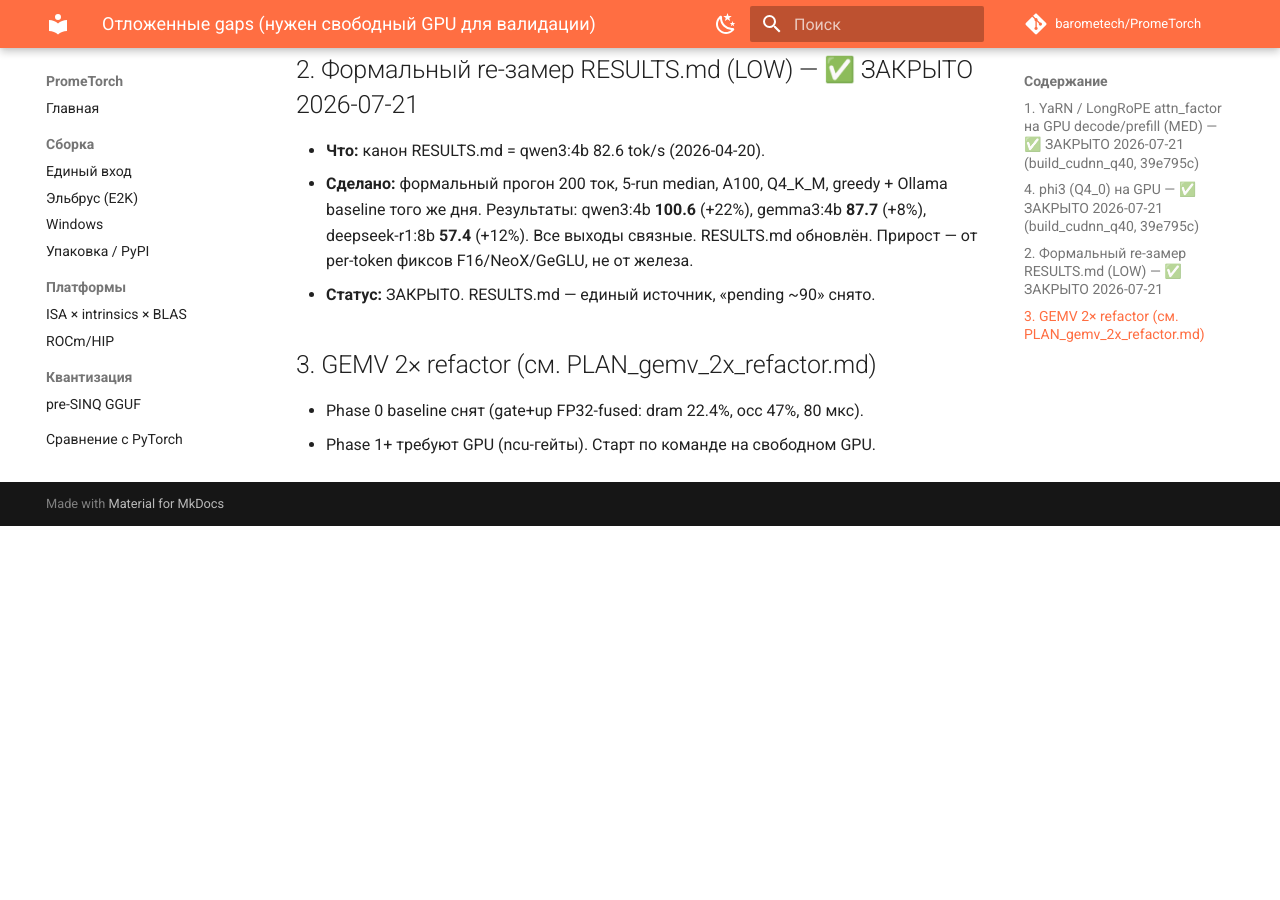
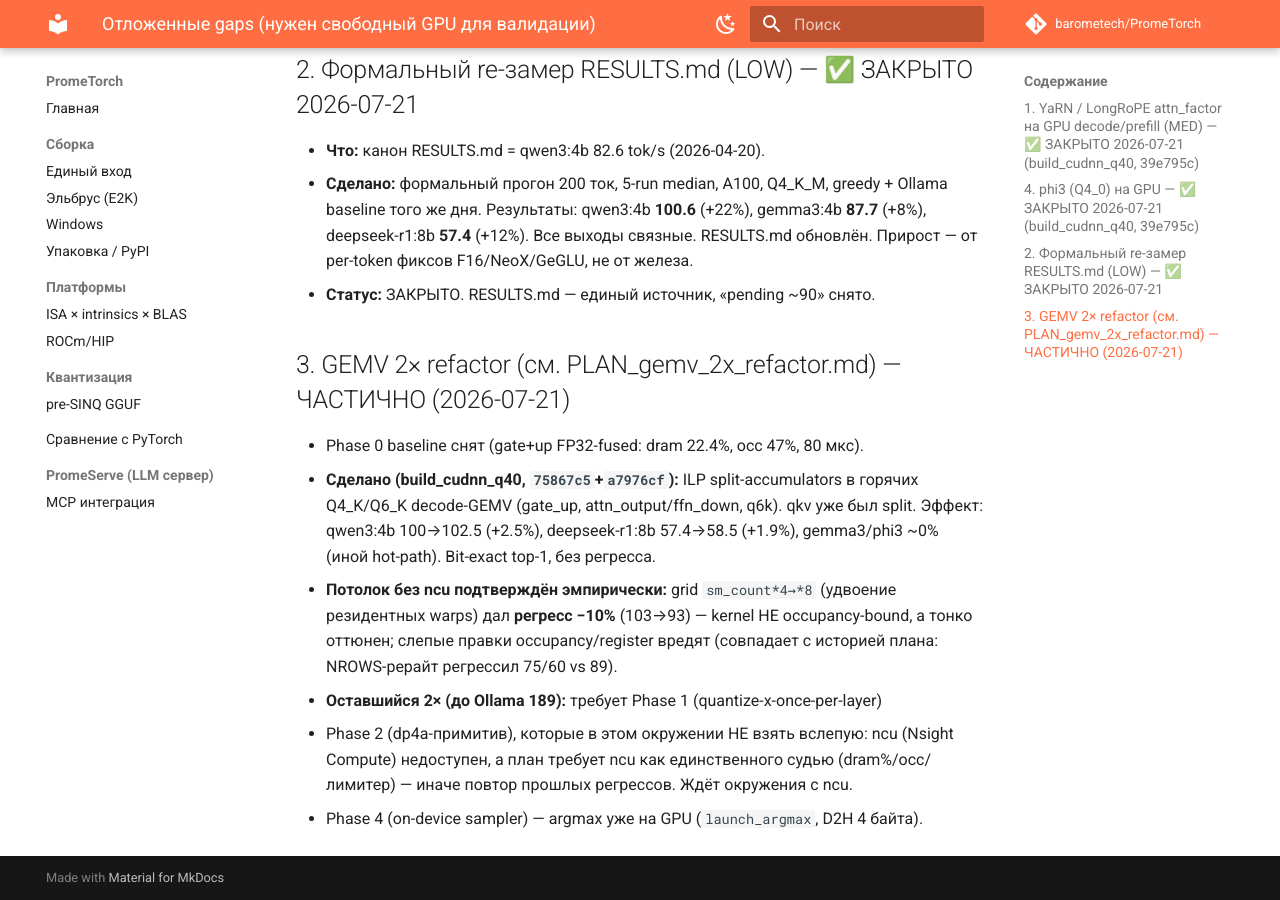
Before and after one commit to barometech/PromeTorch, an MkDocs documentation site: the page built from docs/audit/KNOWN_GAPS_deferred.md, in a window 1280 px wide and 900 px high, scrolled down 1514 px. Built offline with MkDocs 1.6.1 and Material for MkDocs 9.7.7, drawn with Linux system fonts in a browser that asks for light colours; comment, search, counter and statistics services are not loaded; before the commit the page ends 2040 px from its top, so only the background shows below that.

Commit message:
docs: GEMV-оптимизации 2026-07-21 — ILP (+2%) + потолок без ncu (Gap #3 частично)
ILP split-accumulators: qwen3:4b +2.5%, deepseek +1.9%, bit-exact. grid*8 регресс
−10% → откат (kernel не occupancy-bound). Оставшийся 2× требует ncu (недоступен).

Co-Authored-By: Claude Opus 4.8 (1M context) <noreply@anthropic.com>

```diff
--- a/docs/audit/KNOWN_GAPS_deferred.md
+++ b/docs/audit/KNOWN_GAPS_deferred.md
@@ -50,6 +50,18 @@
   обновлён. Прирост — от per-token фиксов F16/NeoX/GeGLU, не от железа.
 - **Статус:** ЗАКРЫТО. RESULTS.md — единый источник, «pending ~90» снято.
 
-## 3. GEMV 2× refactor (см. PLAN_gemv_2x_refactor.md)
+## 3. GEMV 2× refactor (см. PLAN_gemv_2x_refactor.md) — ЧАСТИЧНО (2026-07-21)
 - Phase 0 baseline снят (gate+up FP32-fused: dram 22.4%, occ 47%, 80 мкс).
-- Phase 1+ требуют GPU (ncu-гейты). Старт по команде на свободном GPU.
+- **Сделано (build_cudnn_q40, `75867c5`+`a7976cf`):** ILP split-accumulators в
+  горячих Q4_K/Q6_K decode-GEMV (gate_up, attn_output/ffn_down, q6k). qkv уже был
+  split. Эффект: qwen3:4b 100→102.5 (+2.5%), deepseek-r1:8b 57.4→58.5 (+1.9%),
+  gemma3/phi3 ~0% (иной hot-path). Bit-exact top-1, без регресса.
+- **Потолок без ncu подтверждён эмпирически:** grid `sm_count*4→*8` (удвоение
+  резидентных warps) дал **регресс −10%** (103→93) — kernel НЕ occupancy-bound,
+  а тонко оттюнен; слепые правки occupancy/register вредят (совпадает с историей
+  плана: NROWS-рерайт регрессил 75/60 vs 89).
+- **Оставшийся 2× (до Ollama 189):** требует Phase 1 (quantize-x-once-per-layer)
+  + Phase 2 (dp4a-примитив), которые в этом окружении НЕ взять вслепую: ncu
+  (Nsight Compute) недоступен, а план требует ncu как единственного судью
+  (dram%/occ/лимитер) — иначе повтор прошлых регрессов. Ждёт окружения с ncu.
+- Phase 4 (on-device sampler) — argmax уже на GPU (`launch_argmax`, D2H 4 байта).
```
Also changed, not shown: JOURNAL.md (+18 -0 lines).
